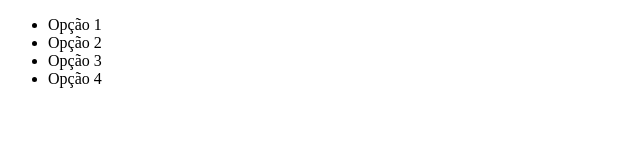
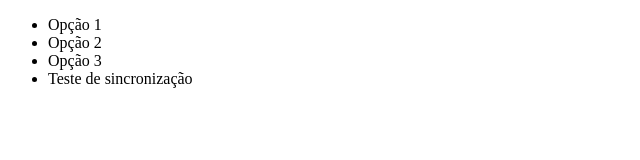
Before and after one commit to L4nex/alura-git, a plain HTML site: page index.html in a window 1280 px wide. Shown: the full height of the page, 0-640 px from the left. Drawn offline with Linux system fonts and the light colour scheme.

Commit message:
Mudança de <li> linha 14

```diff
--- a/index.html
+++ b/index.html
@@ -11,7 +11,7 @@
         <li>Opção 1</li>
         <li>Opção 2</li>
         <li>Opção 3</li>
-        <li>Opção 4</li>
+        <li>Teste de sincronização</li>
     </ul>
 
 </body>
```
